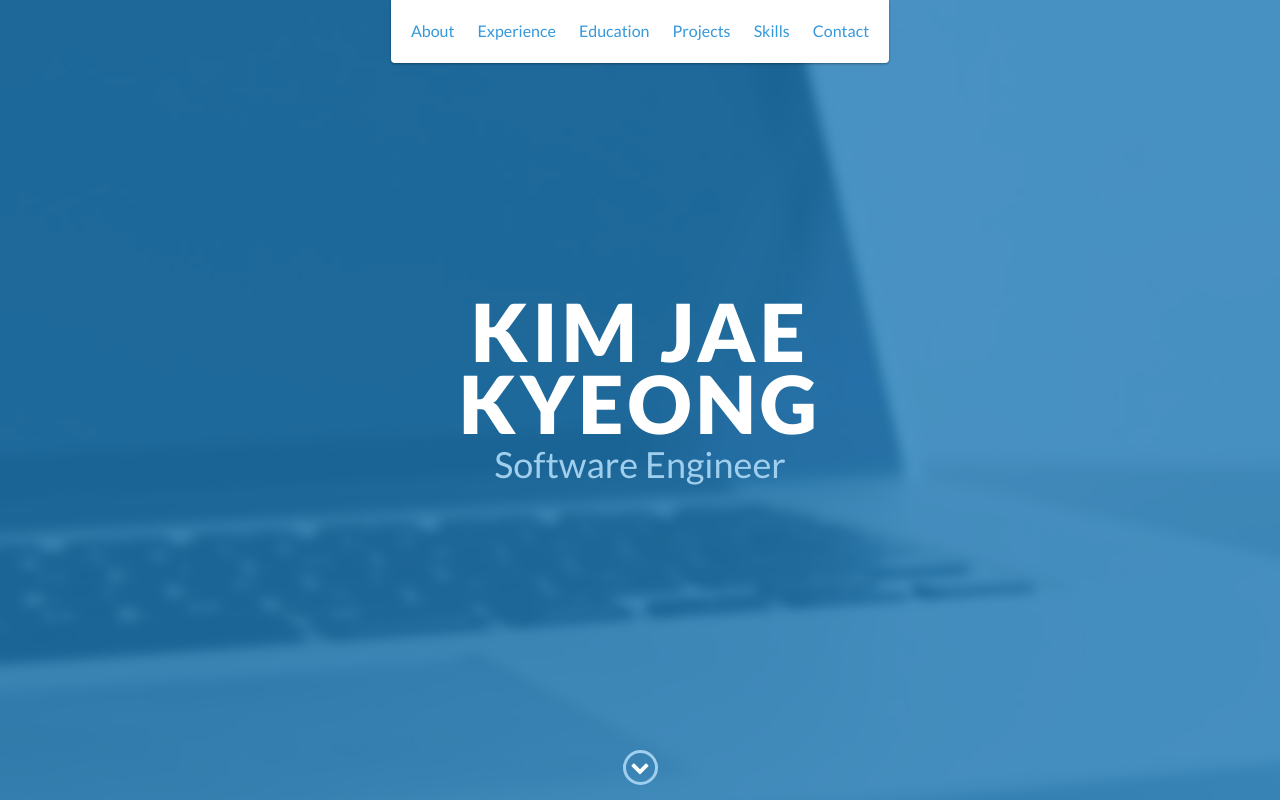
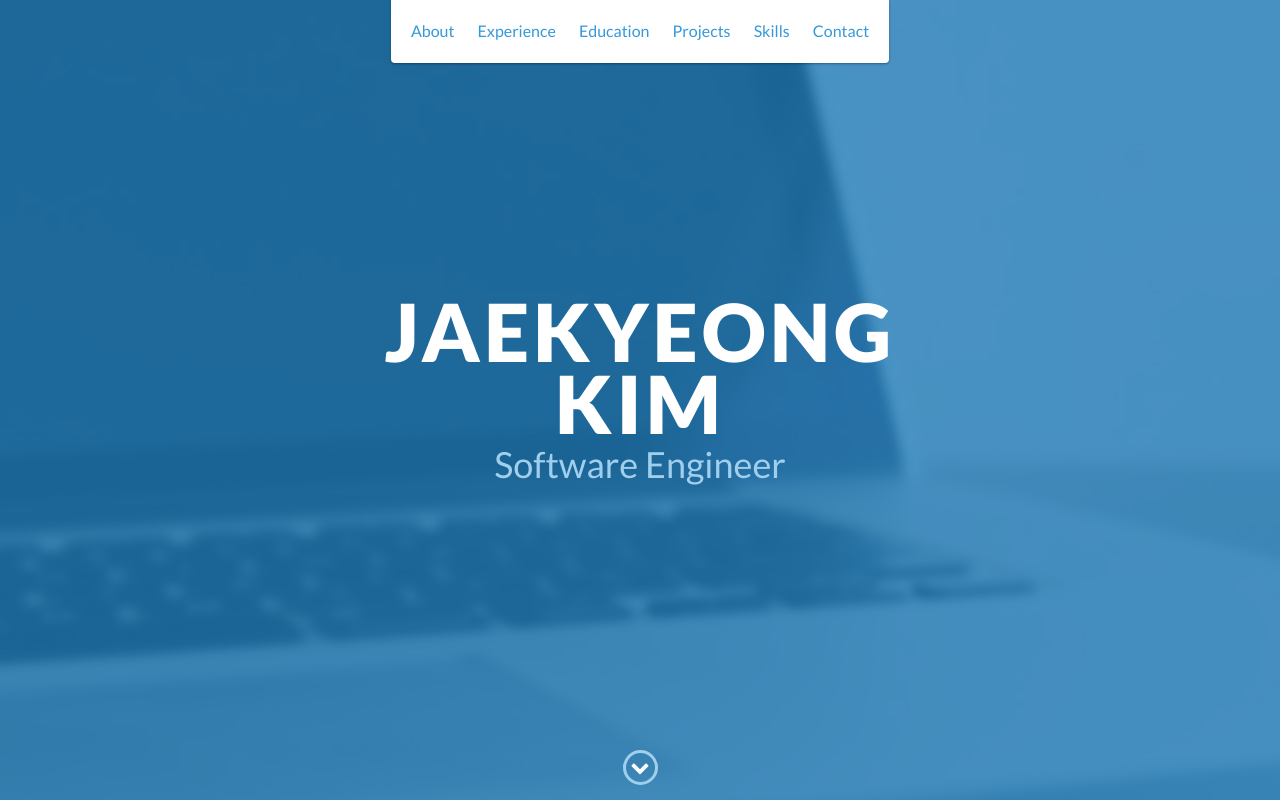
Before and after one commit to Lixmna/Lixmna.github.io, a website: page index.html in a window 1280 px wide. Shown: the top 800 px of the page. Drawn offline with nearby package versions, Linux system fonts and the light colour scheme.

Commit message:
사이트 name변경

```diff
--- a/index.html
+++ b/index.html
@@ -5,7 +5,7 @@
     <meta charset="utf-8">
     <meta http-equiv="X-UA-Compatible" content="IE=edge">
     <meta name="viewport" content="width=device-width, initial-scale=1">
-    <title>My Portfolio</title>
+    <title>Jaekyeong Kim</title>
 	<link rel="shortcut icon" href="favicon.ico" type="image/x-icon">
 	<link rel="icon" href="favicon.ico" type="image/x-icon">
     <link href="https://fonts.googleapis.com/css?family=Lato:300,400,700,900" rel="stylesheet">
@@ -48,7 +48,7 @@
 
     <div id="lead">
         <div id="lead-content">
-            <h1>Kim jae kyeong</h1>
+            <h1>Jaekyeong Kim</h1>
             <h2>Software Engineer</h2>
         </div>
         <!-- End #lead-content -->
```
